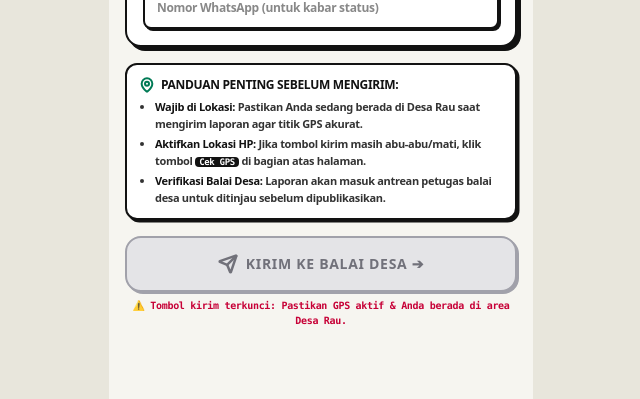
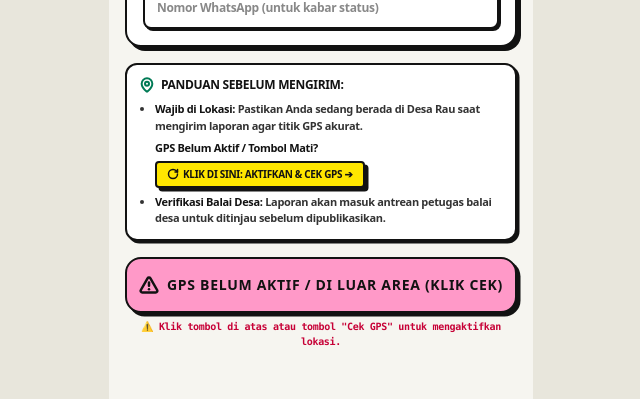
Before and after one commit to mrizkymxx/lapor-desa-rau, a Next.js app: page /lapor in a window 1280 px wide. Shown: the part 1145-1544 px from the top of the page, without its empty margins (319-959 px from the left). Built offline with nearby package versions, Linux system fonts and the light colour scheme; no server answers.

Commit message:
feat: tombol cek GPS instan di box panduan + animasi getar (shake alert & vibration) jika GPS belum aktif

```diff
--- a/src/app/globals.css
+++ b/src/app/globals.css
@@ -68,3 +68,14 @@
   -ms-overflow-style: none;
   scrollbar-width: none;
 }
+
+/* Animasi Getar (Shake Alert) untuk GPS Error / Belum Aktif */
+@keyframes nb-shake {
+  0%, 100% { transform: translateX(0); }
+  20%, 60% { transform: translateX(-6px); }
+  40%, 80% { transform: translateX(6px); }
+}
+
+.animate-shake {
+  animation: nb-shake 0.4s ease-in-out;
+}
--- a/src/app/lapor/page.tsx
+++ b/src/app/lapor/page.tsx
@@ -31,6 +31,7 @@ export default function LaporPage() {
   const [geo, setGeo] = useState<GeoLocationResult | null>(null);
   const [geoLoading, setGeoLoading] = useState(false);
   const [geoError, setGeoError] = useState<string | null>(null);
+  const [shakeGps, setShakeGps] = useState(false);
 
   const [kategoriId, setKategoriId] = useState<number>(1);
   const [judul, setJudul] = useState("");
@@ -44,6 +45,7 @@ export default function LaporPage() {
   const [fotoBlob, setFotoBlob] = useState<Blob | null>(null);
   const [fotoPreview, setFotoPreview] = useState<string | null>(null);
   const fileInputRef = useRef<HTMLInputElement>(null);
+  const radarSectionRef = useRef<HTMLElement>(null);
 
   const [submitting, setSubmitting] = useState(false);
   const [ticketResult, setTicketResult] = useState<any | null>(null);
@@ -51,6 +53,17 @@ export default function LaporPage() {
   useEffect(() => {
     handleLocate();
   }, []);
+
+  const triggerGpsShakeAndScroll = () => {
+    setShakeGps(true);
+    // Getar perangkat HP jika didukung (Vibration API)
+    if (typeof window !== "undefined" && navigator.vibrate) {
+      navigator.vibrate([100, 50, 100]);
+    }
+    // Scroll mulus ke card GPS di atas
+    radarSectionRef.current?.scrollIntoView({ behavior: "smooth", block: "center" });
+    setTimeout(() => setShakeGps(false), 800);
+  };
 
   const handleLocate = async () => {
     setGeoLoading(true);
@@ -186,7 +199,10 @@ export default function LaporPage() {
       <main className="p-4 space-y-4 flex-1">
         {/* GPS Gate Neo-Brutalist Banner */}
         <section
-          className={`nb-box rounded-xl p-3.5 space-y-2 ${
+          ref={radarSectionRef}
+          className={`nb-box rounded-xl p-3.5 space-y-2 transition-all ${
+            shakeGps ? "animate-shake ring-4 ring-rose-500" : ""
+          } ${
             geo?.isInside ? "bg-[#a7f3d0]" : geoError ? "bg-[#ff99c8]" : "bg-[#fff]"
           }`}
         >
@@ -484,17 +500,27 @@ export default function LaporPage() {
             </div>
 
             {/* Box Panduan & Pengingat GPS Khusus Warga */}
-            <div className="nb-box-sm bg-[#fff] rounded-xl p-3 space-y-1.5 border-2 border-[#121212]">
+            <div className="nb-box-sm bg-[#fff] rounded-xl p-3 space-y-2 border-2 border-[#121212]">
               <div className="flex items-center gap-1.5 font-black text-xs uppercase text-[#121212]">
                 <MapPin className="w-4 h-4 text-emerald-700 stroke-[3px]" />
-                <span>PANDUAN PENTING SEBELUM MENGIRIM:</span>
+                <span>PANDUAN SEBELUM MENGIRIM:</span>
               </div>
-              <ul className="text-[11px] font-bold text-[#333] space-y-1 pl-4 list-disc">
+              <ul className="text-[11px] font-bold text-[#333] space-y-1.5 pl-4 list-disc">
                 <li>
                   <strong className="text-[#121212]">Wajib di Lokasi:</strong> Pastikan Anda sedang berada di Desa Rau saat mengirim laporan agar titik GPS akurat.
                 </li>
-                <li>
-                  <strong className="text-[#121212]">Aktifkan Lokasi HP:</strong> Jika tombol kirim masih abu-abu/mati, klik tombol <span className="bg-[#121212] text-white px-1 py-0.2 rounded font-mono text-[9px]">Cek GPS</span> di bagian atas halaman.
+                <li className="flex flex-col gap-1 items-start">
+                  <span>
+                    <strong className="text-[#121212]">GPS Belum Aktif / Tombol Mati?</strong>
+                  </span>
+                  <button
+                    type="button"
+                    onClick={triggerGpsShakeAndScroll}
+                    className="nb-btn bg-[#ffe600] text-[#121212] px-2.5 py-1 rounded text-[10px] font-black uppercase flex items-center gap-1 shadow-[2px_2px_0px_#121212]"
+                  >
+                    <RotateCw className="w-3 h-3 stroke-[3px]" />
+                    Klik Di Sini: Aktifkan & Cek GPS ➔
+                  </button>
                 </li>
                 <li>
                   <strong className="text-[#121212]">Verifikasi Balai Desa:</strong> Laporan akan masuk antrean petugas balai desa untuk ditinjau sebelum dipublikasikan.
@@ -506,17 +532,28 @@ export default function LaporPage() {
             <div className="space-y-1">
               <button
                 type="submit"
-                disabled={!geo?.isInside || submitting}
+                onClick={(e) => {
+                  if (!geo?.isInside) {
+                    e.preventDefault();
+                    triggerGpsShakeAndScroll();
+                  }
+                }}
+                disabled={submitting}
                 className={`w-full h-14 rounded-2xl font-black text-sm uppercase tracking-wider flex items-center justify-center gap-2 ${
                   geo?.isInside && !submitting
                     ? "nb-btn bg-[#ffe600] text-[#121212]"
-                    : "nb-btn-disabled"
+                    : "nb-btn bg-[#ff99c8] text-[#121212] hover:bg-[#ff80b5]"
                 }`}
               >
                 {submitting ? (
                   <>
                     <Loader2 className="w-5 h-5 animate-spin stroke-[3px]" />
                     MENGIRIM ADUAN...
+                  </>
+                ) : !geo?.isInside ? (
+                  <>
+                    <AlertTriangle className="w-5 h-5 stroke-[3px] text-[#121212]" />
+                    GPS BELUM AKTIF / DI LUAR AREA (KLIK CEK)
                   </>
                 ) : (
                   <>
@@ -528,7 +565,7 @@ export default function LaporPage() {
 
               {!geo?.isInside && (
                 <p className="text-[10px] font-mono font-bold text-center text-rose-700 pt-0.5">
-                  ⚠️ Tombol kirim terkunci: Pastikan GPS aktif & Anda berada di area Desa Rau.
+                  ⚠️ Klik tombol di atas atau tombol "Cek GPS" untuk mengaktifkan lokasi.
                 </p>
               )}
             </div>
```
